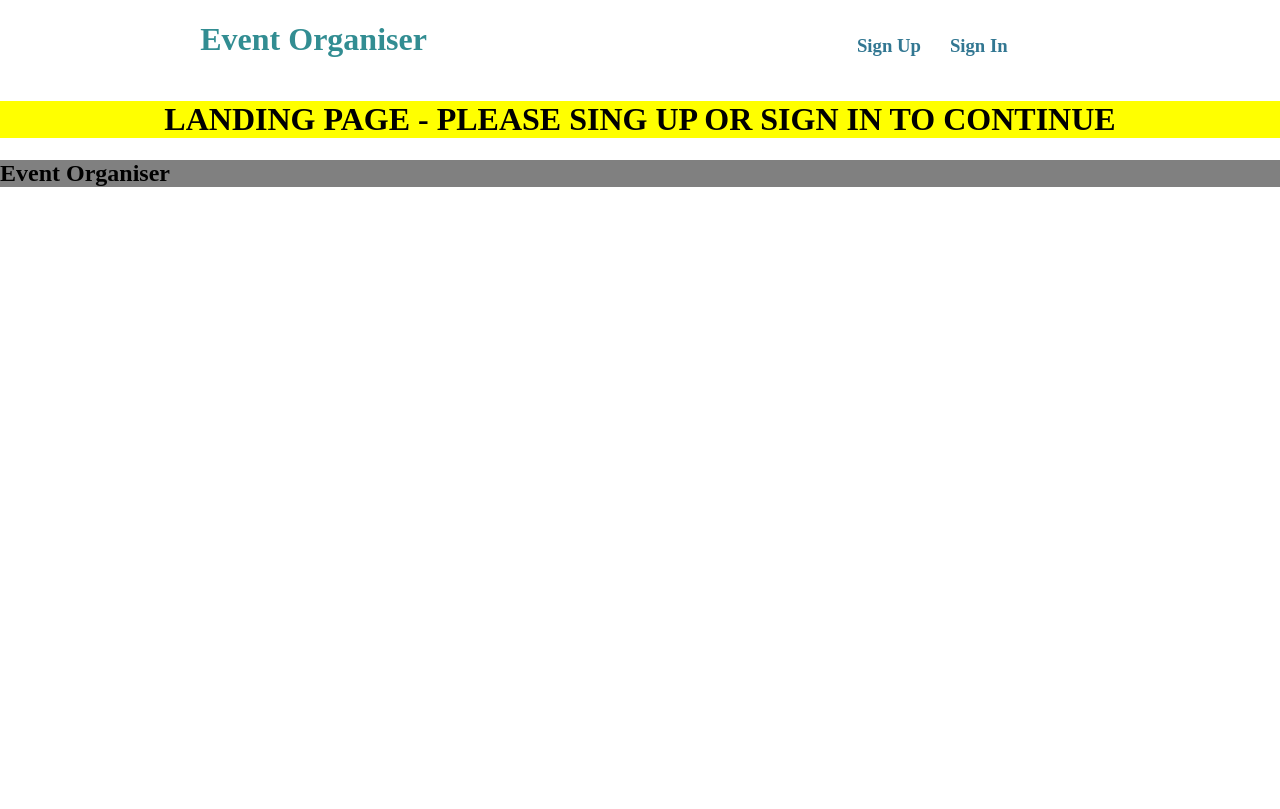
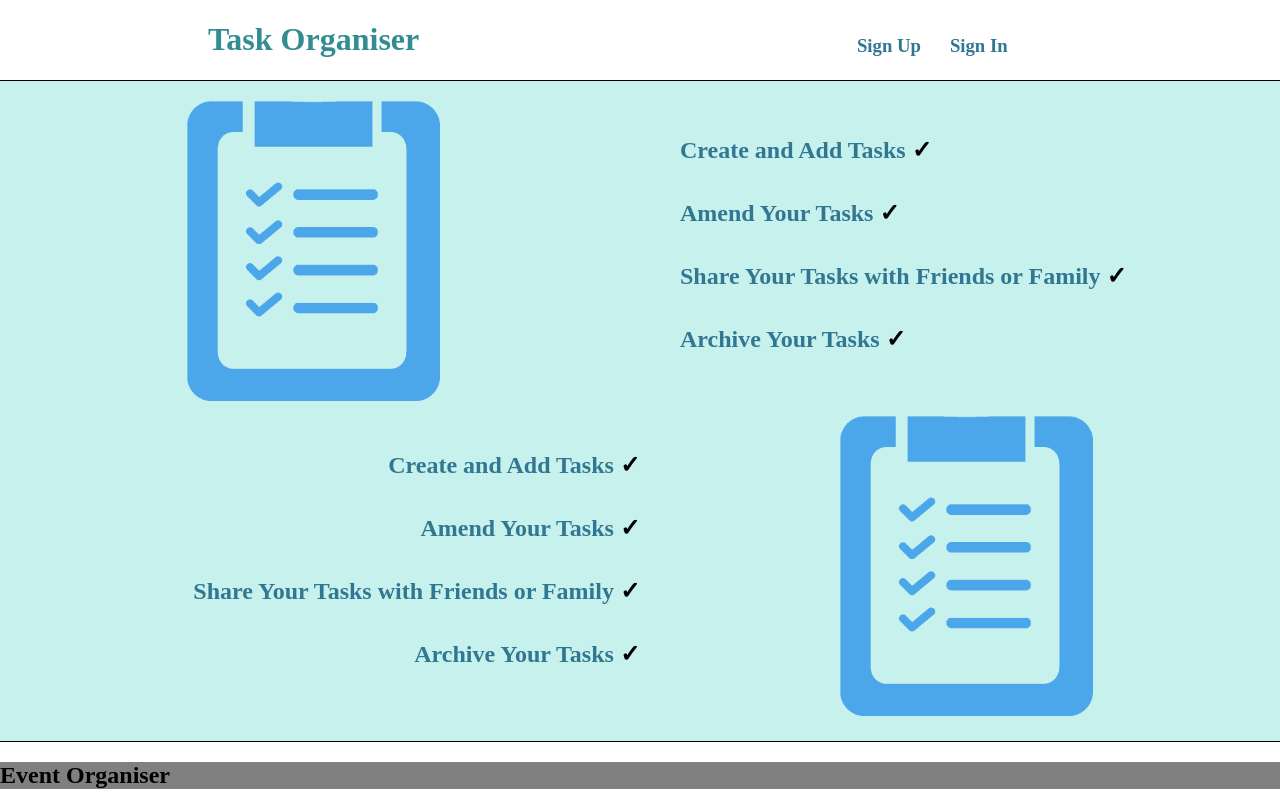
Before and after one commit to Miguelmargar/cloudproject, a Flask app: page / in a window 1280 px wide. Before the commit the page ends 187 px from the top, so only its background shows below. Run offline with Flask 2, Linux system fonts and the light colour scheme; parts of the project's set-up code (start-up, migrations or seed data) failed here and were passed over; some libraries are stand-ins or nearby versions.

Commit message:
major design changes to the main element in index.html

```diff
--- a/static/CSS/style.css
+++ b/static/CSS/style.css
@@ -56,24 +56,66 @@ a:hover {
 	color: black;
 }
 
-/*-----------------end headder-----------------*/
+/*-----------------end header-----------------*/
+
+main {
+	border-top: 1px solid black;
+	border-bottom: 1px solid black;
+	padding: 20px 0px 10px 0px;
+	background-color: #c7f1ed;
+	width: 100%;
+	text-align: center;
+}
+
+.main {
+	height: 300px;
+	margin-bottom: 15px;
+}
+
+.pic {
+	float: left;
+	width: 49%;
+	height: inherit;
+	display: inline-block;
+}
+
+.pic img, .pic2 img {
+	height: inherit;
+}
+
+.points {
+	color: #327792;
+	display: inline-block;
+	width: 49%;
+	text-align: left;
+}
+
+li {
+	margin-top: 35px;
+}
+
+.pic2 {
+	float: right;
+	width: 49%;
+	height: inherit;
+	display: inline-block;
+}
+
+ul {
+	list-style-type: none;
+}
+
+#ul {
+	text-align: right;
+}
+
+.tick {
+	color: black;
+}
 
 
 
 
-
-
-
-
-
-
-
-main {
-	height: auto;
-	width: 100%;
-	background-color: yellow;
-	text-align: center;
-}
 
 .event {
 	background-color: lightblue;
--- a/static/JS/modals.js
+++ b/static/JS/modals.js
@@ -3,23 +3,38 @@ var modal;
 function openMod(which) {
 	if (which == "in") {
 		var form = document.getElementById("form");
-		var action = form.setAttribute("action", "/LogIn");
+		form.setAttribute("action", "/logIn");
 
 		var h2 = document.getElementById("sign");
 		h2.innerHTML = "Sign In";
 
-		var button = document.getElementById("form");
+		var button = document.getElementById("formbut");
 		button.innerHTML = "Sign In";
+
+		var inName = document.getElementById("modU");
+		inName.setAttribute("name", "logName");
+
+		var inPass = document.getElementById("modP");
+		inPass.setAttribute("name", "logPass");
+
 	} else {
 		var form = document.getElementById("form");
-		var action = form.setAttribute("action", "/signUp");
+		form.setAttribute("action", "/signUp");
 
 		var h2 = document.getElementById("sign");
 		h2.innerHTML = "Sign Up";
 
-		var button = document.getElementById("form");
+		var button = document.getElementById("formbut");
 		button.innerHTML = "Sign Up";
+
+		var inName = document.getElementById("modU");
+		inName.setAttribute("name", "signName");
+
+		var inPass = document.getElementById("modP");
+		inPass.setAttribute("name", "signPass");
 	}
+	var check = document.getElementById("form").getAttribute("value");
+	console.log(check);
 	modal = document.getElementById("myModal");
 	modal.style.display = "block";
 }
--- a/templates/index.html
+++ b/templates/index.html
@@ -2,7 +2,7 @@
 <html lang="en">
 <head>
 <meta charset="UTF-8">
-<title>EVENT ORGANISER</title>
+<title>TASK ORGANISER</title>
 <link rel="stylesheet" href="../static/CSS/style.css">
 <link rel="stylesheet" href="../static/CSS/modalStyle.css">
 <script src="//ajax.googleapis.com/ajax/libs/jquery/1.9.1/jquery.min.js"></script>
@@ -18,7 +18,7 @@
 	<header>
 		{% block header %}
 			<div class="nav">
-				<h1><a href="/">Event Organiser</a></h1>
+				<h1><a href="/">Task Organiser</a></h1>
 			</div>
 			<div class="admin">
 				<h3 id="signup" onclick="openMod('up')">Sign Up</h3>
@@ -26,7 +26,6 @@
 			</div>
 		{% endblock %}
 	</header>
-
 	<!-- Modal for creating events -->
 	<div id="modal" class="modalTop">
 		<form method="POST" action="/createEvent" enctype="multipart/form-data">
@@ -83,11 +82,35 @@
         			{% for message in messages %}
             			<h1>{{ message }}</h1>
         			{% endfor %}
-        		{% else %}
-        			<h1>LANDING PAGE - PLEASE SING UP OR SIGN IN TO CONTINUE</h1>
     			{% endif %}
 			{% endwith %}
 		{% endblock %}
+		<div class="main">
+			<div class="pic">
+				<img src="../static/index.png">
+			</div>
+			<div class="points">
+				<ul>
+					<li><h2>Create and Add Tasks <span class="tick">&#10003;</span></h2></li>
+					<li><h2>Amend Your Tasks <span class="tick">&#10003;</span></h2></li>
+					<li><h2>Share Your Tasks with Friends or Family <span class="tick">&#10003;</span></h2></li>
+					<li><h2>Archive Your Tasks <span class="tick">&#10003;</span></h2></li>
+				</ul>
+			</div>
+		</div>
+		<div class="main">
+			<div class="points">
+				<ul id="ul">
+					<li><h2>Create and Add Tasks <span class="tick">&#10003;</span></h2></li>
+					<li><h2>Amend Your Tasks <span class="tick">&#10003;</span></h2></li>
+					<li><h2>Share Your Tasks with Friends or Family <span class="tick">&#10003;</span></h2></li>
+					<li><h2>Archive Your Tasks <span class="tick">&#10003;</span></h2></li>
+				</ul>
+			</div>
+			<div class="pic2">
+				<img src="../static/index.png">
+			</div>
+		</div>
 	</main>
 
 	<footer>
@@ -101,12 +124,12 @@
 		<div class="signtop">
 			<h2 id="sign">Sign Up</h2>
 		</div>
-		<form method="POST" action="/signUp">
+		<form id="form" method="POST" action="/signUp">
 			<h3>User Name:</h3>
-			<input type="text" placeholder="User Name" name="upName" required>
+			<input id="modU" type="text" placeholder="User Name" name="upName" required>
 			<h3>Password</h3>
-			<input type="password" placeholder="Password" name="upPass" required>
-			<button id="form" type="submit" value="singUp">Sign Up</button>
+			<input id="modP" type="password" placeholder="Password" name="upPass" required>
+			<button id="formbut" type="submit" value="singUp">Sign Up</button>
 			<span class="close">&times;</span>
 		</form>
 	</div>
```
Also changed, not shown: app.py (line endings or trailing spaces), static/index.png (added).
